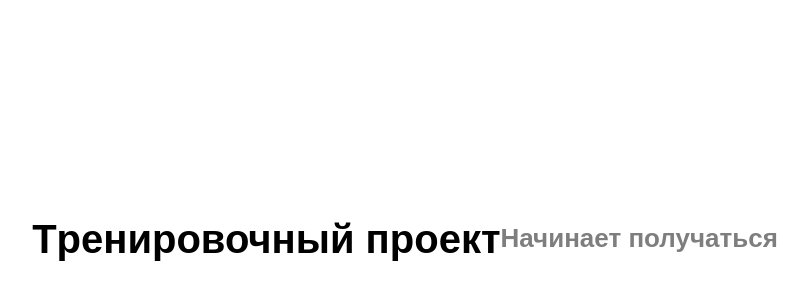
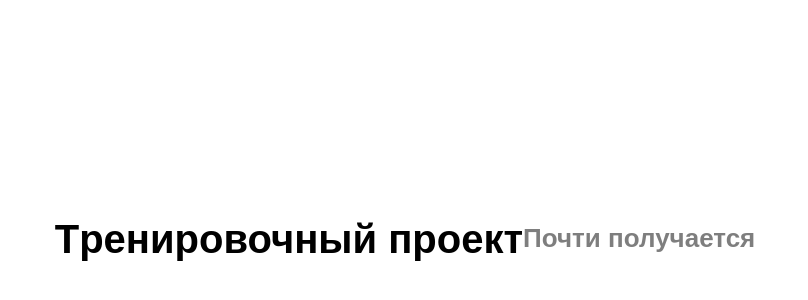
Before and after one commit to DenisNeddy/create-git-bash-on-VSCode, a plain HTML site: page index.html in a window 1280 px wide. Shown: the part 18-318 px from the top of the page, without its empty margins (235-1043 px from the left). Drawn offline with Linux system fonts and the light colour scheme.

```diff
--- a/index.html
+++ b/index.html
@@ -10,7 +10,7 @@
 <body>
   <div class="header__wrapper">
     <h1>Tренировочный проект</h1>
-    <h2>Начинает получаться</h2>
+    <h2>Почти получается</h2>
   </div>
 </body>
 </html>
```
